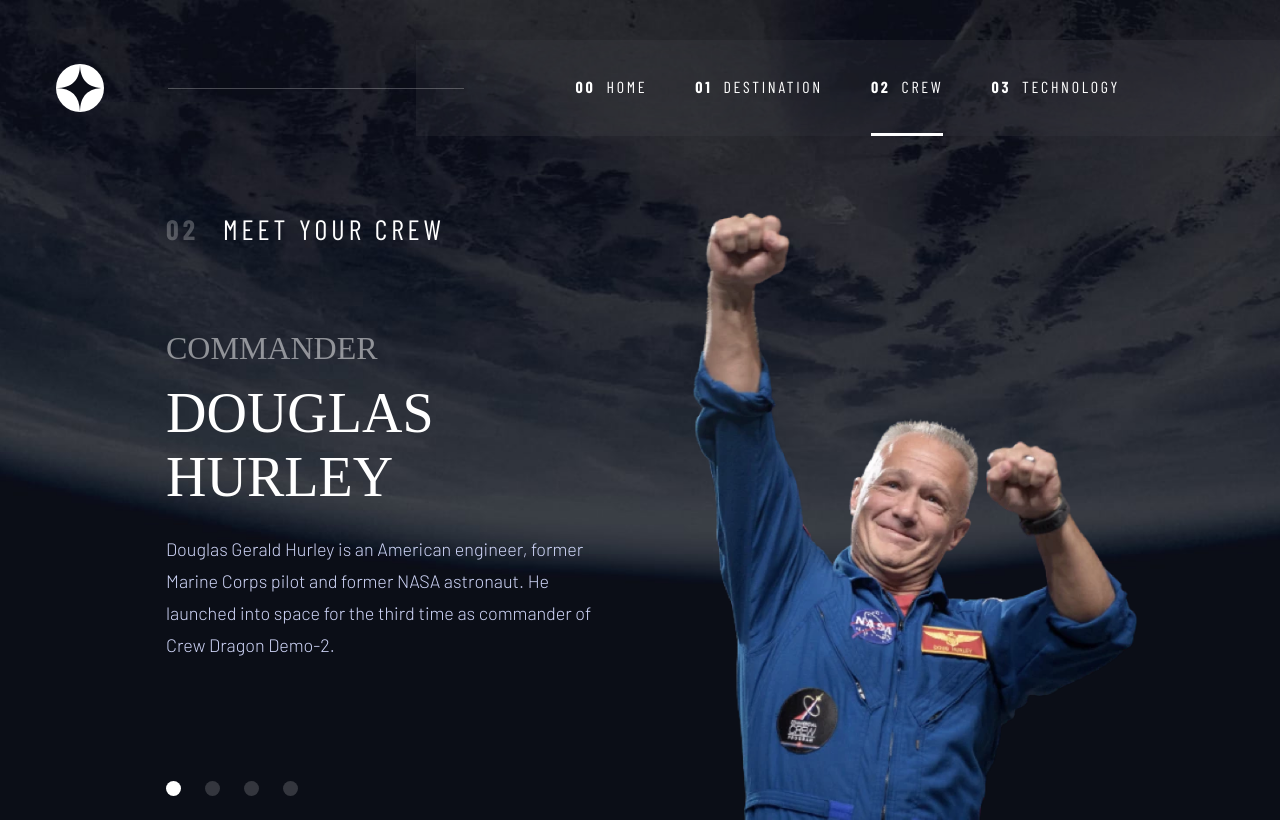
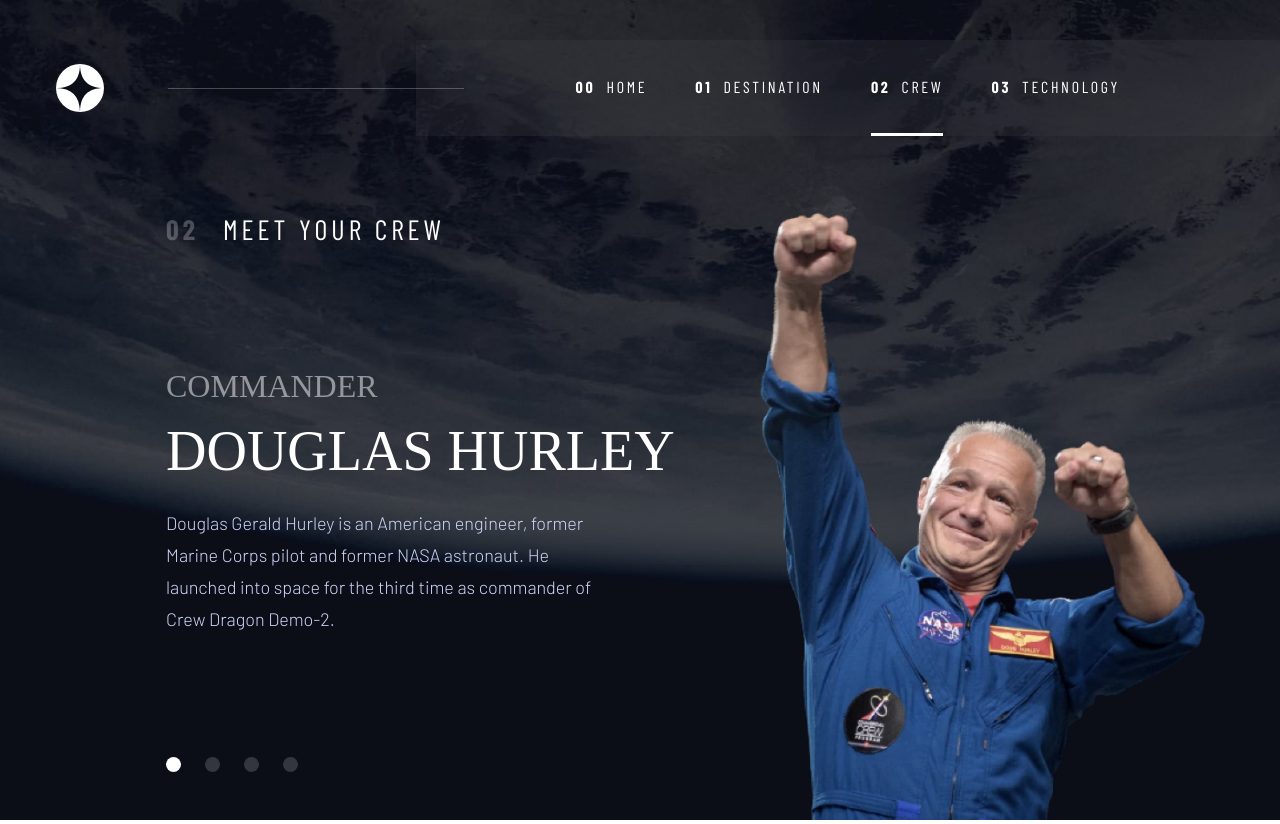
Before and after one commit to gcarter89/space-tourism-website, a React (Create React App) app: page /crew in a window 1280 px wide. Built offline with nearby package versions, Linux system fonts and the light colour scheme; a web font is replaced by a local one.

Commit message:
tweaked the selector bar to keep it fixed in place

```diff
--- a/src/Styles/Crew.module.scss
+++ b/src/Styles/Crew.module.scss
@@ -31,9 +31,8 @@
     justify-content: flex-end;
     grid-column: 1;
     grid-row: 2;
-    margin-top: 80px;
     margin-right: 82px;
-    margin-bottom: 20px;
+    margin-bottom: 48px;
 }
 
 .crewCopy {
@@ -60,7 +59,7 @@
     width: 132px;
     display: flex;
     justify-content: space-between;
-    margin-top: 120px;
+    margin-top: auto;
     cursor: pointer;
 
     .crewSelectorPoint {
--- a/src/Styles/Main.module.scss
+++ b/src/Styles/Main.module.scss
@@ -8,7 +8,7 @@
 
 .mainCrew {
     margin-left: 166px;
-    margin-right: 166px;
+    margin-right: 72px;
 }
 
 @media screen and (max-width: 1200px) {
```
